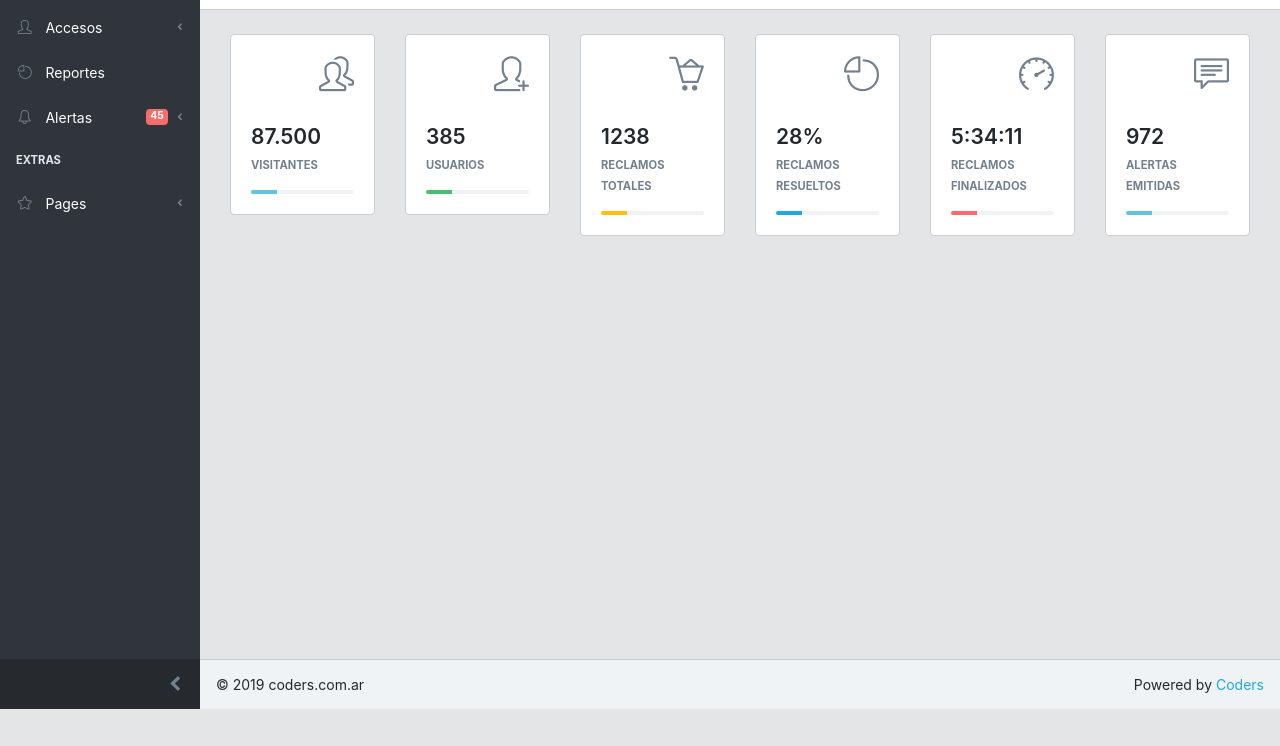
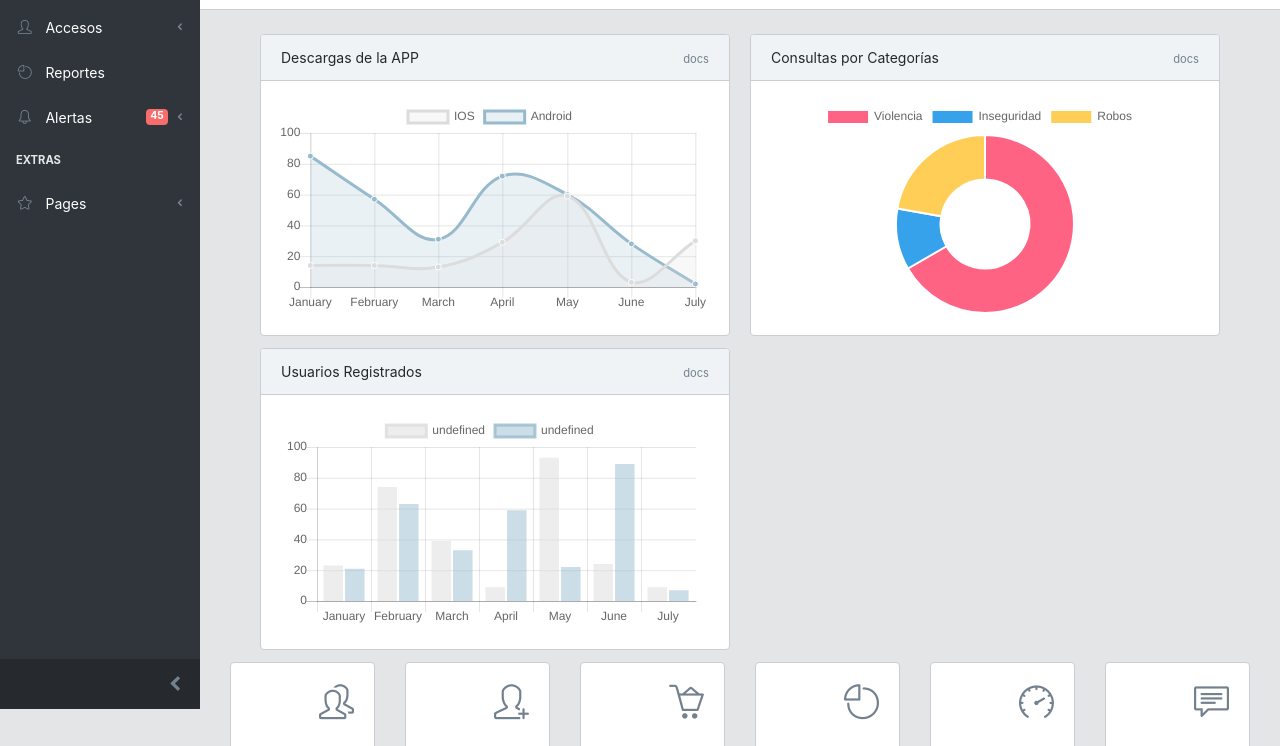
Before and after one commit to mobarrios/mimunicipio, a plain HTML site: page index.html in a window 1280 px wide. Shown: the part 91-837 px from the top of the page. Before the commit the page ends 800 px from the top, so only its background shows below. Drawn offline with Linux system fonts and the light colour scheme.

Commit message:
nosotras

```diff
--- a/index.html
+++ b/index.html
@@ -28,18 +28,7 @@
     <link href="vendors/pace-progress/css/pace.min.css" rel="stylesheet">
     <!-- Global site tag (gtag.js) - Google Analytics-->
     <script async="" src="https://www.googletagmanager.com/gtag/js?id=UA-118965717-3"></script>
-    <script>
-        window.dataLayer = window.dataLayer || [];
 
-        function gtag() {
-            dataLayer.push(arguments);
-        }
-        gtag('js', new Date());
-        // Shared ID
-        gtag('config', 'UA-118965717-3');
-        // Bootstrap ID
-        gtag('config', 'UA-118965717-5');
-    </script>
 </head>
 
 <body class="app header-fixed sidebar-fixed aside-menu-fixed sidebar-lg-show">
@@ -48,10 +37,10 @@
         <span class="navbar-toggler-icon"></span>
       </button>
         <a class="navbar-brand" href="#">
-            <!-- <img class="navbar-brand-full" src="img/brand/logo.svg" width="89" height="25" alt="CoreUI Logo">
-        <img class="navbar-brand-minimized" src="img/brand/sygnet.svg" width="30" height="30" alt="CoreUI Logo"> -->
+            <img  src="img/icon.png" width="100" height="50" alt="CoreUI Logo">
+       <!--  <img class="navbar-brand-minimized" src="img/brand/sygnet.svg" width="30" height="30" alt="CoreUI Logo"> -->
 
-            <span class="bg-primary"> Mi </span><strong> Municipio</strong>
+           <!--  <span class="bg-primary"> Mi </span><strong> Municipio</strong> -->
         </a>
         <button class="navbar-toggler sidebar-toggler d-md-down-none" type="button" data-toggle="sidebar-lg-show">
         <span class="navbar-toggler-icon"></span>
@@ -238,6 +227,57 @@
             </ol>
             <div class="container-fluid">
                 <div class="animated fadeIn"></div>
+
+                <div class="container-fluid">
+          <div class="animated fadeIn">
+            <div class="card-columns cols-2">
+              <div class="card">
+                <div class="card-header">Descargas de la APP
+                  <div class="card-header-actions">
+                    <a class="card-header-action" href="http://www.chartjs.org" target="_blank">
+                      <small class="text-muted">docs</small>
+                    </a>
+                  </div>
+                </div>
+                <div class="card-body">
+                  <div class="chart-wrapper">
+                    <canvas id="canvas-1"></canvas>
+                  </div>
+                </div>
+              </div>
+              <div class="card">
+                <div class="card-header">Usuarios Registrados
+                  <div class="card-header-actions">
+                    <a class="card-header-action" href="http://www.chartjs.org" target="_blank">
+                      <small class="text-muted">docs</small>
+                    </a>
+                  </div>
+                </div>
+                <div class="card-body">
+                  <div class="chart-wrapper">
+                    <canvas id="canvas-2"></canvas>
+                  </div>
+                </div>
+              </div>
+              <div class="card">
+                <div class="card-header">Consultas por Categorías
+                  <div class="card-header-actions">
+                    <a class="card-header-action" href="http://www.chartjs.org" target="_blank">
+                      <small class="text-muted">docs</small>
+                    </a>
+                  </div>
+                </div>
+                <div class="card-body">
+                  <div class="chart-wrapper">
+                    <canvas id="canvas-3"></canvas>
+                  </div>
+                </div>
+              </div>
+
+
+            </div>
+          </div>
+        </div>
 
 
                 <div class="row">
@@ -637,6 +677,55 @@
     <script src="vendors/pace-progress/js/pace.min.js"></script>
     <script src="vendors/perfect-scrollbar/js/perfect-scrollbar.min.js"></script>
     <script src="vendors/@coreui/coreui/js/coreui.min.js"></script>
+    <script src="vendors/chart.js/js/Chart.min.js"></script>
+    <script src="js/charts.js"></script>
+
+<script type="text/javascript">
+
+var lineChart = new Chart($('#canvas-1'), {
+  type: 'line',
+  data: {
+    labels: ['January', 'February', 'March', 'April', 'May', 'June', 'July'],
+    datasets: [{
+      label: 'IOS',
+      backgroundColor: 'rgba(220, 220, 220, 0.2)',
+      borderColor: 'rgba(220, 220, 220, 1)',
+      pointBackgroundColor: 'rgba(220, 220, 220, 1)',
+      pointBorderColor: '#fff',
+      data: [random(), random(), random(), random(), random(), random(), random()]
+    }, {
+      label: 'Android',
+      backgroundColor: 'rgba(151, 187, 205, 0.2)',
+      borderColor: 'rgba(151, 187, 205, 1)',
+      pointBackgroundColor: 'rgba(151, 187, 205, 1)',
+      pointBorderColor: '#fff',
+      data: [random(), random(), random(), random(), random(), random(), random()]
+    }]
+  },
+  options: {
+    responsive: true
+  }
+}); // eslint-disable-next-line no-unused-vars
+
+
+var doughnutChart = new Chart($('#canvas-3'), {
+  type: 'doughnut',
+  data: {
+    labels: ['Violencia', 'Inseguridad', 'Robos'],
+    datasets: [{
+      data: [300, 50, 100],
+      backgroundColor: ['#FF6384', '#36A2EB', '#FFCE56'],
+      hoverBackgroundColor: ['#FF6384', '#36A2EB', '#FFCE56']
+    }]
+  },
+  options: {
+    responsive: true
+  }
+}); // eslint-disable-next-line no-unused-vars
+
+
+</script>
 </body>
 
+
 </html>
--- a/js/charts.js
+++ b/js/charts.js
@@ -21,14 +21,14 @@ var lineChart = new Chart($('#canvas-1'), {
   data: {
     labels: ['January', 'February', 'March', 'April', 'May', 'June', 'July'],
     datasets: [{
-      label: 'My First dataset',
+      label: 'IOS',
       backgroundColor: 'rgba(220, 220, 220, 0.2)',
       borderColor: 'rgba(220, 220, 220, 1)',
       pointBackgroundColor: 'rgba(220, 220, 220, 1)',
       pointBorderColor: '#fff',
       data: [random(), random(), random(), random(), random(), random(), random()]
     }, {
-      label: 'My Second dataset',
+      label: 'Android',
       backgroundColor: 'rgba(151, 187, 205, 0.2)',
       borderColor: 'rgba(151, 187, 205, 1)',
       pointBackgroundColor: 'rgba(151, 187, 205, 1)',
```
Also changed, not shown: img/icon.png (added).
